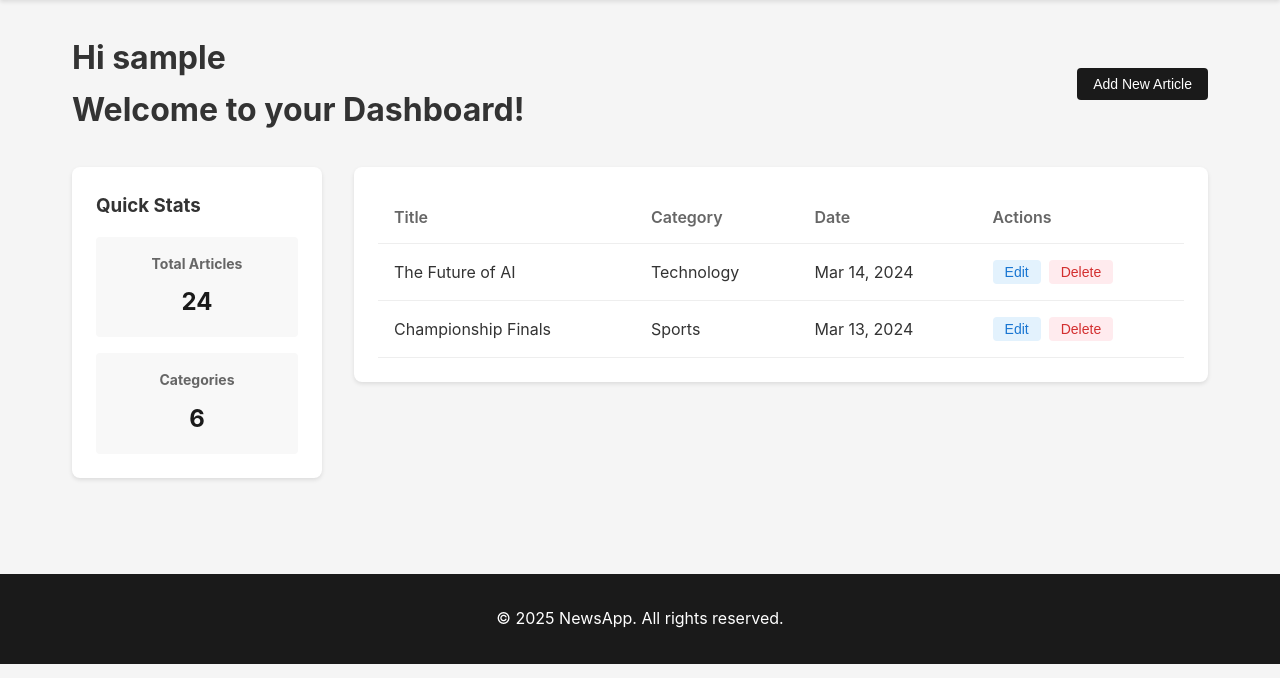
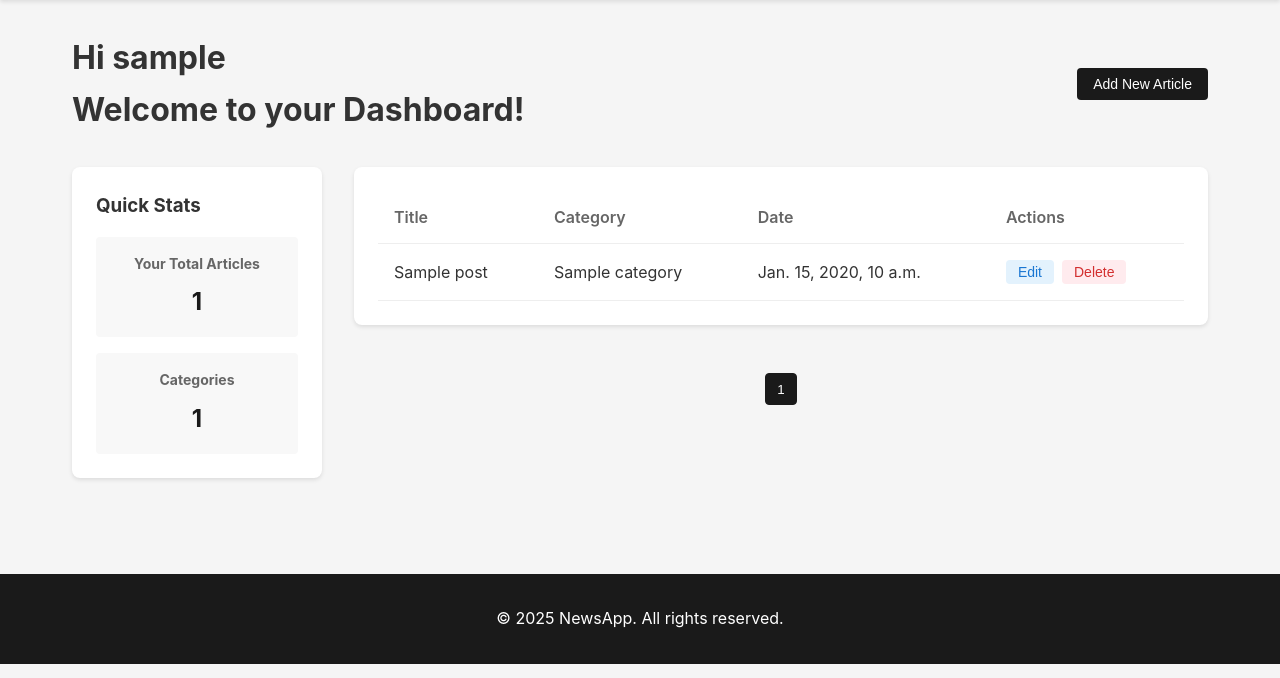
Before and after one commit to manishbhattrai/NewsAPP, a Django app: page /dashboard/ in a window 1280 px wide. Shown: the part 70-748 px from the top of the page. Run offline with Django 5.2, Linux system fonts and the light colour scheme; a user stored in the database is signed in; tables that the repository leaves empty hold one stand-in row (values such as "Sample post").

Commit message:
changes in dashboard

```diff
--- a/main_news/urls.py
+++ b/main_news/urls.py
@@ -9,5 +9,7 @@ urlpatterns = [
     path('news/', views.main_page,name='news'),
     path('news/<slug:category_slug>/',views.main_page, name='news-category'),
     path('article/', views.article, name='article'),
+    path('add-article/', views.add_article, name='add_article'),
+
 
 ]
--- a/main_news/views.py
+++ b/main_news/views.py
@@ -42,10 +42,29 @@ def main_page(request, category_slug=None):
 
 def dashboard(request):
 
-    return render(request, 'dashboard.html')
+    user = request.user
+    posts = Post.objects.filter(author=user).order_by('-created_at')
+    post_count = posts.count()
+    category_count = posts.values('category').distinct().count()
+
+    paginator = Paginator(posts, 4)
+    page_num = request.GET.get('page')
+    page_obj = paginator.get_page(page_num)
+
+    context = {
+        'posts':page_obj,
+        'post_count':post_count,
+        'category_count': category_count,
+    }
+
+    return render(request, 'dashboard.html',context=context)
 
 
 
 def article(request):
 
     return render(request,'article.html')
+
+def add_article(request):
+
+    return render(request,'add_article.html')
--- a/templates/dashboard.html
+++ b/templates/dashboard.html
@@ -9,9 +9,11 @@
         Welcome to your Dashboard!
     </h1>
 
-    <button class="primary-button" onclick="document.getElementById('addArticleModal').style.display='block'">
+    <a href="{% url 'add_article' %}">
+    <button class="primary-button">
         Add New Article
     </button>
+    </a>
 </div>
 
 <div class="admin-grid">
@@ -19,12 +21,12 @@
         <h3>Quick Stats</h3>
         <div class="stats-grid">
             <div class="stat-card">
-                <h4>Total Articles</h4>
-                <p>24</p>
+                <h4>Your Total Articles</h4>
+                <p>{{ post_count }}</p>
             </div>
             <div class="stat-card">
                 <h4>Categories</h4>
-                <p>6</p>
+                <p>{{ category_count }}</p>
             </div>
         </div>
     </div>
@@ -41,26 +43,34 @@
                     </tr>
                 </thead>
                 <tbody>
+                    {% for post in posts %}
                     <tr>
-                        <td>The Future of AI</td>
-                        <td>Technology</td>
-                        <td>Mar 14, 2024</td>
+                        <td>{{ post.title }}</td>
+                        <td>{{ post.category }}</td>
+                        <td>{{ post.created_at }}</td>
                         <td class="action-buttons">
                             <button class="edit-button">Edit</button>
                             <button class="delete-button">Delete</button>
                         </td>
                     </tr>
-                    <tr>
-                        <td>Championship Finals</td>
-                        <td>Sports</td>
-                        <td>Mar 13, 2024</td>
-                        <td class="action-buttons">
-                            <button class="edit-button">Edit</button>
-                            <button class="delete-button">Delete</button>
-                        </td>
-                    </tr>
+                    {% endfor %}
                 </tbody>
             </table>
+        </div>
+        <div class="pagination">
+            {% if posts.has_previous %}
+            <a href="?page={{ posts.previous_page_number }}">
+            <button class="pagination-button">&laquo; Previous</button>
+            </a>
+            {% endif %}
+            <div class="pagination-numbers">
+                <button class="pagination-number active">{{posts.number}}</button>
+            </div>
+            {% if posts.has_next %}
+            <a href="?page={{ posts.next_page_number }}">
+            <button class="pagination-button">Next &raquo;</button>
+            </a>
+            {% endif %}
         </div>
     </div>
 </div>
```
